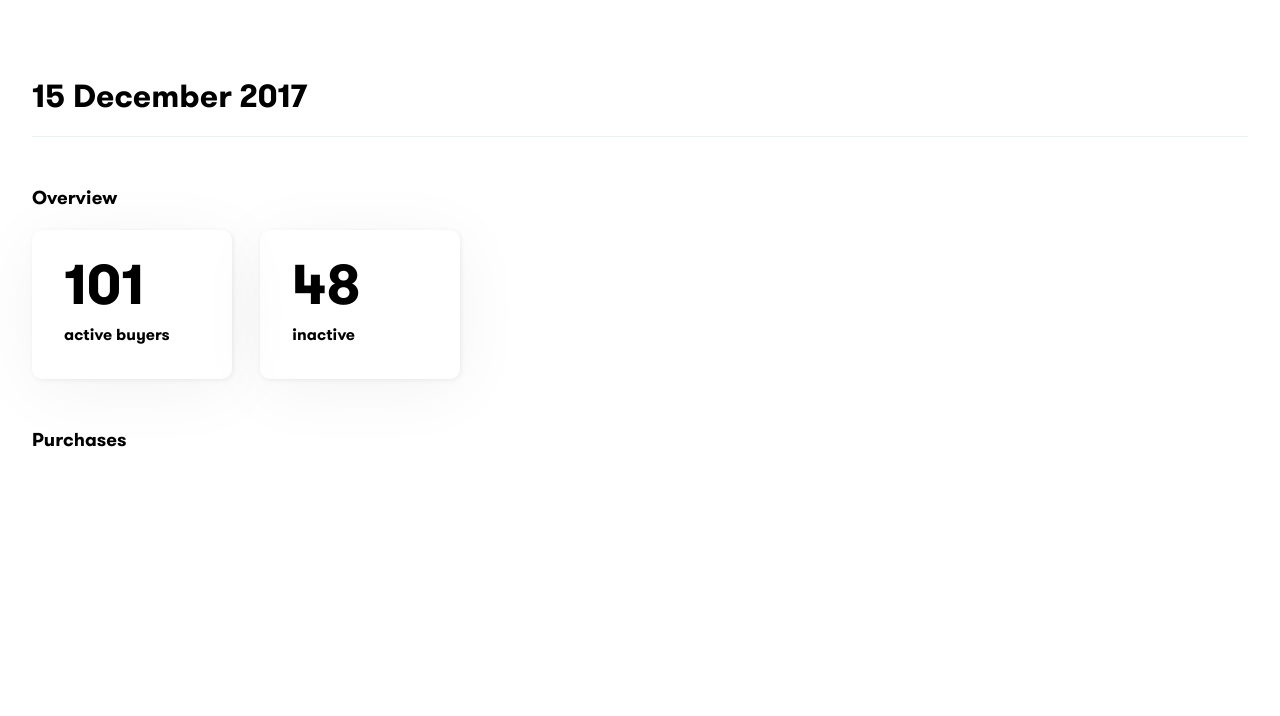
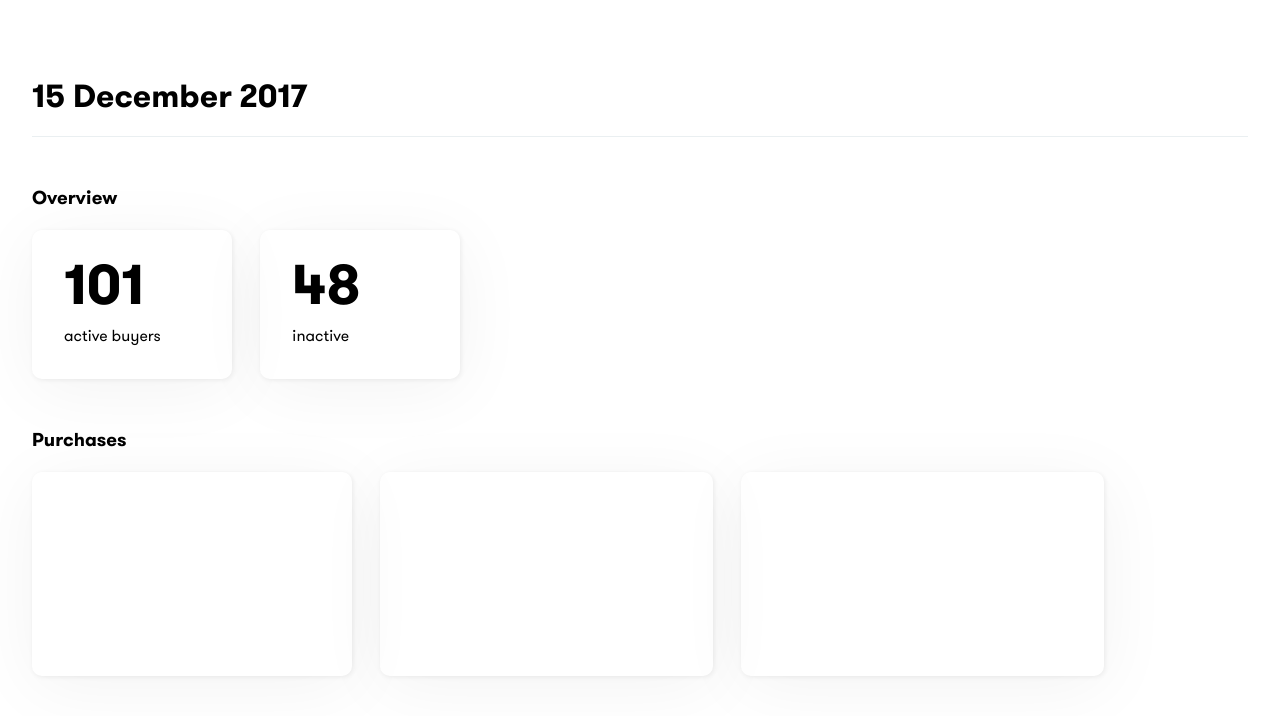
Before and after one commit to fcaldera/pikes, a React (Create React App) app: page / in a window 1280 px wide. Shown: the top 716 px of the page. Built offline with nearby package versions, Linux system fonts and the light colour scheme.

Commit message:
Add purchases cards

```diff
--- a/src/App.js
+++ b/src/App.js
@@ -2,6 +2,7 @@ import React, { Component } from 'react';
 import './App.css';
 import styled from 'styled-components';
 import OverviewCard from './components/OverviewCard';
+import PurchaseCard from './components/PurchaseCard';
 
 const PageHeader = styled.h1`
   border-bottom: 1px solid #eaeff1;
@@ -14,7 +15,18 @@ const Section = styled.section`
 `;
 
 const Scrollable = styled.div`
-  display: flex;
+  /* display: flex;
+  flex-wrap: nowrap;
+  overflow-x: auto; */
+  margin: -4rem -2rem;
+  padding: 4rem 2rem;
+  overflow-x: scroll;
+  overflow-y: hidden;
+  white-space: nowrap;
+
+  &::-webkit-scrollbar {
+    display: none;
+  }
 `;
 
 class App extends Component {
@@ -33,6 +45,26 @@ class App extends Component {
         </Section>
         <Section>
           <h3>Purchases</h3>
+          <Scrollable>
+            <PurchaseCard
+              period="Today"
+              people="18"
+              total="48"
+              color="purple"
+            />
+            <PurchaseCard
+              period="This week"
+              people="58"
+              total="312"
+              color="deep-purple"
+            />
+            <PurchaseCard
+              period="This month"
+              people="320"
+              total="882"
+              color="pink"
+            />
+          </Scrollable>
         </Section>
       </div>
     );
--- a/src/components/Card.js
+++ b/src/components/Card.js
@@ -4,14 +4,19 @@ import styled from 'styled-components';
 const Card = styled.div`
   padding: 1rem 2rem 2rem;
   border-radius: 10px;
-  margin-right: 1.75rem;
   box-shadow: 1px 1px 5px rgba(0, 0, 0, 0.07), 1px 10px 70px rgba(0, 0, 0, 0.05);
-  font-weight: bold;
+  /* flex: 0 0 auto; */
+  display: inline-block;
+
+  & + & {
+    margin-left: 1.75rem;
+  }
 `;
 
 Card.Title = styled.span`
   display: block;
   font-size: 3.5rem;
+  font-weight: bold;
 `;
 
 export default Card;
--- /dev/null
+++ b/src/components/PurchaseCard.js
@@ -0,0 +1,30 @@
+import React from 'react';
+import styled from 'styled-components';
+import Card from './Card';
+
+const StyledPurchaseCard = styled(Card)`
+  min-width: 200px;
+  background-color: var(-- ${props => props.color});
+  color: #fff;
+`;
+
+const Label = styled.span`
+  display: block;
+`;
+
+const Total = styled.h2`
+  margin-bottom: 0;
+`;
+
+const PurchaseCard = ({ period, people, total, ...rest }) => {
+  return (
+    <StyledPurchaseCard {...rest}>
+      <Label>{period}</Label>
+      <Card.Title>{people} people</Card.Title>
+      <Total>{total}</Total>
+      <Label>Purchases Total</Label>
+    </StyledPurchaseCard>
+  );
+};
+
+export default PurchaseCard;
--- a/src/index.css
+++ b/src/index.css
@@ -17,6 +17,12 @@
   font-style: normal;
   font-weight: 700;
   src: local('GT Walsheim Bold'), url(./fonts/gt-walsheim-bold.woff) format('woff');
+}
+
+:root {
+  --purple: #4361f3;
+  --deep-purple: #2c45cf;
+  --pink: #e7649e;
 }
 
 html, body, iframe, #root {
```
